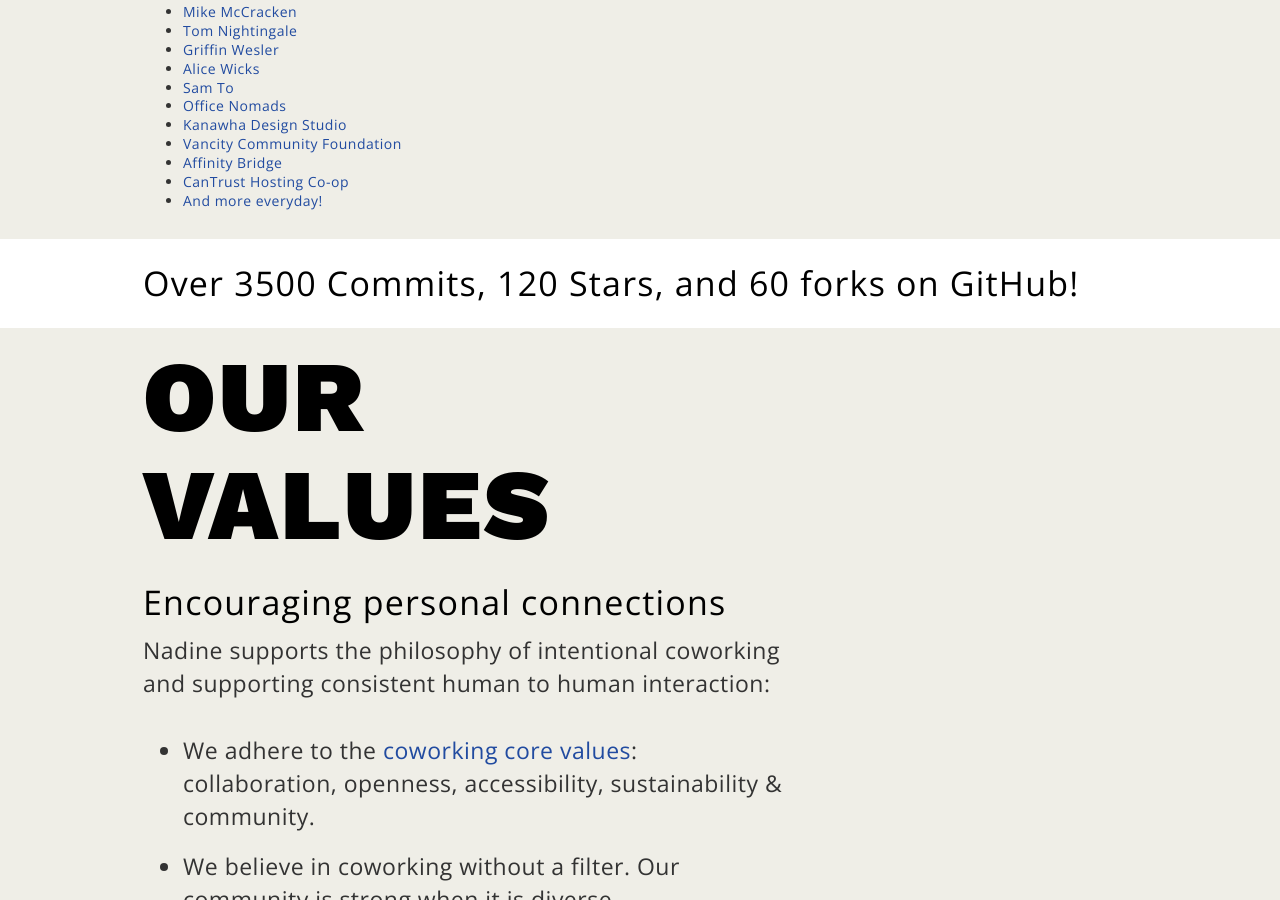
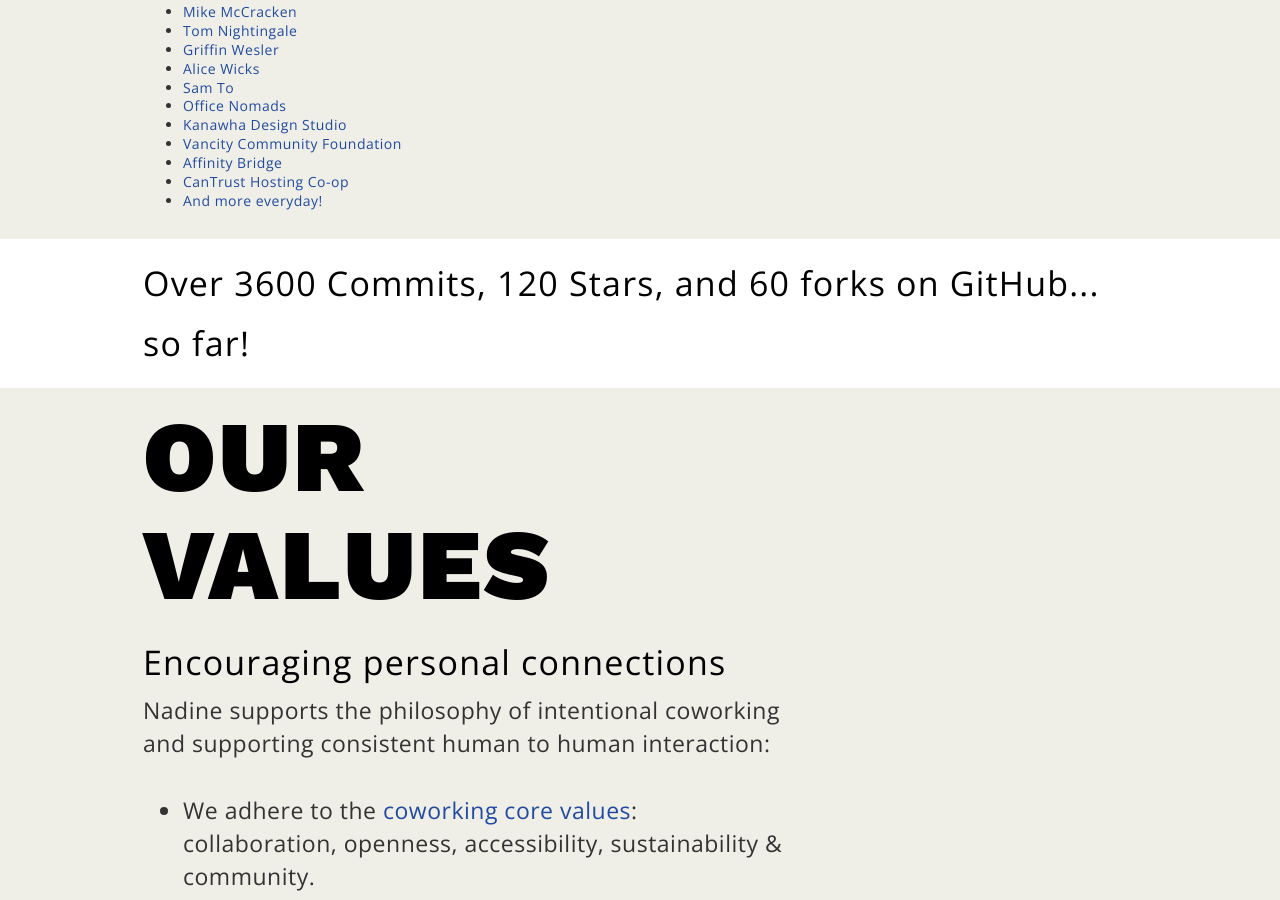
Before and after one commit to nadineproject/nadineproject.github.io, a Jekyll site: the page built from story.html, in a window 1280 px wide and 900 px high, scrolled down 614 px. Built offline with Jekyll 4.4.1, drawn with Linux system fonts in a browser that asks for light colours.

Commit message:
3600 commits is a nice round number

```diff
--- a/story.html
+++ b/story.html
@@ -41,7 +41,7 @@
   <div class="block">
     <div class="block-white  clearfix">
       <div class="col-xs-12">
-        <h2>Over 3500 Commits, 120 Stars, and 60 forks on GitHub!</h2>
+        <h2>Over 3600 Commits, 120 Stars, and 60 forks on GitHub... so far!</h2>
       </div>
     </div>
   </div>
```
